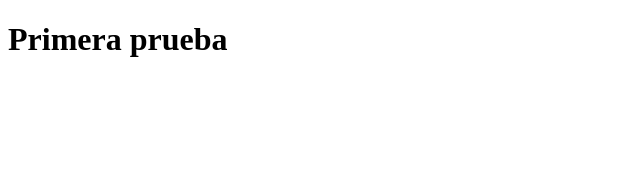
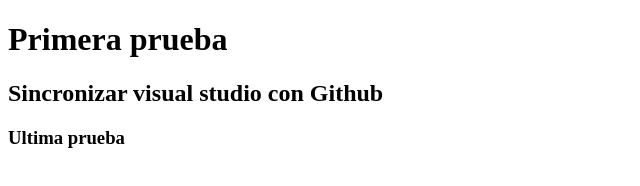
Before and after one commit to davidjulio10/Practica, a plain HTML site: page index.html in a window 1280 px wide. Shown: the whole page, without its empty margins (0-640 px from the left). Drawn offline with Linux system fonts and the light colour scheme.

Commit message:
Practica 2

```diff
--- a/index.html
+++ b/index.html
@@ -7,5 +7,10 @@
 
     <h1> Primera prueba </h1>
 
+    <h2> Sincronizar visual studio con Github</h2>
+
+    <h3> Ultima prueba</h3>
+
+
 </body>
 </html>
```
